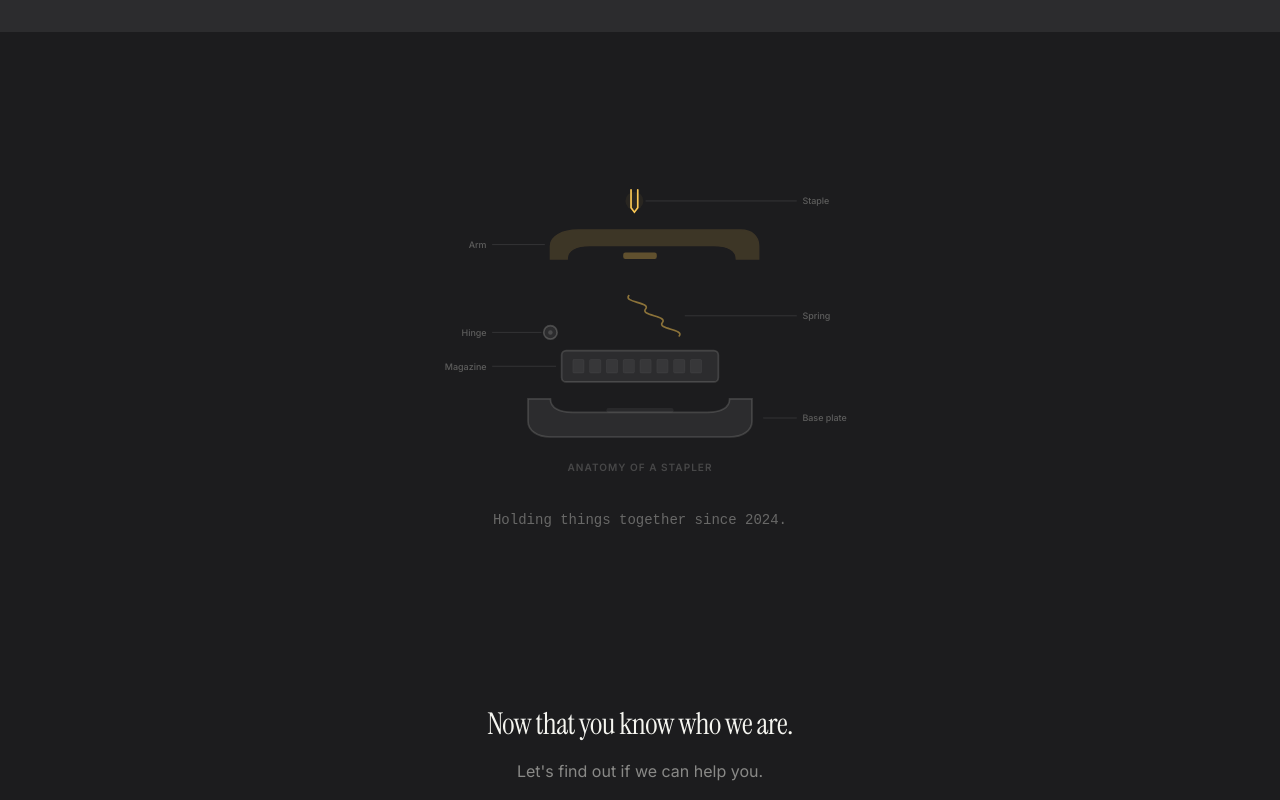
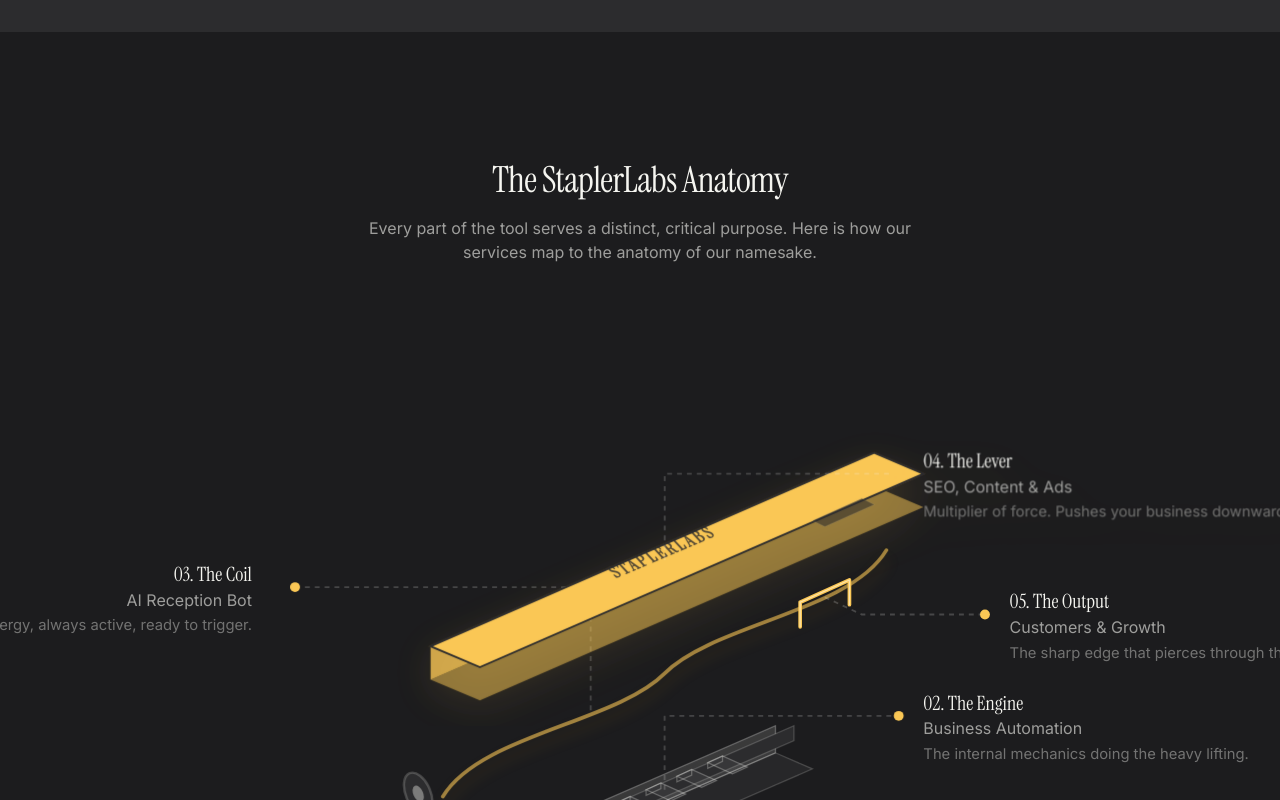
Before and after one commit to Robingautam1/staplerlabs, a Next.js app: page /about in a window 1280 px wide. Shown: the part 2340-3140 px from the top of the page. Built offline with nearby package versions, Linux system fonts and the light colour scheme.

Commit message:
feat: rebuild stapler diagram as 3D isometric

```diff
--- a/src/app/about/page.tsx
+++ b/src/app/about/page.tsx
@@ -186,11 +186,15 @@
       </section>
 
       {/* Stapler Diagram — exploded view */}
-      <section className="py-16 sm:py-24 px-6">
-        <div className="max-w-md mx-auto">
+      <section className="py-16 sm:py-32 px-6">
+        <div className="max-w-7xl mx-auto">
           <FadeIn>
+            <div className="mb-16 text-center">
+              <h2 className="font-display text-3xl sm:text-4xl mb-4">The StaplerLabs Anatomy</h2>
+              <p className="t-secondary text-base max-w-2xl mx-auto">Every part of the tool serves a distinct, critical purpose. Here is how our services map to the anatomy of our namesake.</p>
+            </div>
             <StaplerDiagram />
-            <p className="text-sm font-mono t-dim text-center mt-6">
+            <p className="text-sm font-mono t-dim text-center mt-12">
               Holding things together since 2024.
             </p>
           </FadeIn>
--- a/src/components/StaplerDiagram.tsx
+++ b/src/components/StaplerDiagram.tsx
@@ -6,104 +6,187 @@
 const f = "var(--font-inter), Inter, sans-serif";
 
 /**
- * StaplerDiagram — Exploded-view stapler with labeled floating parts.
- * Each part gently floats up/down on a staggered loop.
+ * StaplerDiagram — Large isometric 3D exploded view.
+ * Maps components to StaplerLabs Services.
  */
 export default function StaplerDiagram() {
-  const float = (delay: number, y: number = 4) => ({
+  const float = (delay: number, y: number = 8) => ({
     animate: { y: [-y, y, -y] },
-    transition: { duration: 4, repeat: Infinity, ease: "easeInOut" as const, delay },
+    transition: { duration: 6, repeat: Infinity, ease: "easeInOut" as const, delay },
   });
 
+  // Base isometric transform for the whole SVG group
+  // Angle for typical isometric is rotateX(60deg) rotateZ(-45deg),
+  // but we can just draw isometric paths manually for perfect crispness and custom 3D depth.
+
   return (
-    <svg viewBox="0 0 400 320" fill="none" className="w-full h-auto" style={{ overflow: "visible" }}>
-      {/* ── BASE / ANVIL ── */}
-      <motion.g {...float(0, 2)}>
-        <path
-          d="M100 240 L100 260 C100 268 108 274 120 274 L280 274 C292 274 300 268 300 260 L300 240 L280 240 C280 248 272 252 260 252 L140 252 C128 252 120 248 120 240 Z"
-          fill="var(--bg-card)"
-          stroke={`${ink}0.15)`}
-          strokeWidth="1.5"
-        />
-        {/* Anvil groove */}
-        <rect x="170" y="248" width="60" height="4" rx="2" fill={`${ink}0.06)`} />
-        {/* Label */}
-        <line x1="310" y1="257" x2="340" y2="257" stroke={`${ink}0.12)`} strokeWidth="0.8" />
-        <text x="345" y="260" fontSize="8" fill={`${ink}0.3)`} fontFamily={f} fontWeight="500">Base plate</text>
+    <div className="w-full relative">
+      <svg viewBox="0 0 1000 700" fill="none" className="w-full h-auto" style={{ overflow: "visible" }}>
+
+        <defs>
+          {/* Gradients to simulate 3D lighting without hardcoded colors */}
+          <linearGradient id="amberToYellow" x1="0%" y1="0%" x2="100%" y2="100%">
+            <stop offset="0%" stopColor="var(--yellow)" />
+            <stop offset="100%" stopColor="var(--amber)" />
+          </linearGradient>
+          <linearGradient id="baseGrad" x1="0%" y1="0%" x2="0%" y2="100%">
+            <stop offset="0%" stopColor="var(--bg-card)" />
+            <stop offset="100%" stopColor="var(--bg-deep)" />
+          </linearGradient>
+          <linearGradient id="metalGrad" x1="0%" y1="0%" x2="100%" y2="100%">
+            <stop offset="0%" stopColor={`${ink}0.08)`} />
+            <stop offset="100%" stopColor={`${ink}0.2)`} />
+          </linearGradient>
+          <filter id="partGlow">
+            <feDropShadow dx="0" dy="10" stdDeviation="15" floodColor="var(--amber)" floodOpacity="0.15" />
+          </filter>
+          <filter id="baseShadow">
+            <feDropShadow dx="0" dy="25" stdDeviation="25" floodColor="var(--ink)" floodOpacity="0.08" />
+          </filter>
+        </defs>
+
+        {/* ── BASE (The Foundation - Web Development) ── */}
+        <motion.g {...float(0, 3)} filter="url(#baseShadow)">
+          {/* Base bottom/shadow */}
+          <path d="M 270 600 L 590 460 L 680 500 L 360 640 Z" fill={`${ink}0.03)`} />
+
+          {/* Base Side Face */}
+          <path d="M 270 580 L 360 620 L 360 640 L 270 600 Z" fill="var(--bg-deep)" stroke={`${ink}0.1)`} strokeWidth="1" />
+          {/* Base Right Face */}
+          <path d="M 360 620 L 680 480 L 680 500 L 360 640 Z" fill={`${ink}0.05)`} stroke={`${ink}0.1)`} strokeWidth="1" />
+          {/* Base Top Face */}
+          <path d="M 270 580 L 590 440 L 680 480 L 360 620 Z" fill="url(#baseGrad)" stroke={`${ink}0.15)`} strokeWidth="1.5" />
+
+          {/* Anvil Plate */}
+          <path d="M 520 480 L 570 458 L 590 467 L 540 489 Z" fill="var(--bg-card)" stroke={`${ink}0.2)`} strokeWidth="1" />
+          {/* Anvil Grooves */}
+          <path d="M 545 470 L 555 466 M 555 474 L 565 470" stroke={`${ink}0.3)`} strokeWidth="1.5" strokeLinecap="round" />
+
+          {/* Label Connector */}
+          <path d="M 390 575 L 390 620 L 220 620" stroke={`${ink}0.2)`} strokeWidth="1.5" strokeDasharray="4 4" />
+          <circle cx="220" cy="620" r="4" fill="var(--amber)" />
+
+          <g transform="translate(200, 620)">
+            <text x="-15" y="-5" textAnchor="end" fontSize="16" fontFamily="var(--font-display)" fill="var(--ink)">01. The Foundation</text>
+            <text x="-15" y="15" textAnchor="end" fontSize="13" fontFamily={f} fill={`${ink}0.6)`}>Web Development & Infrastructure</text>
+            <text x="-15" y="35" textAnchor="end" fontSize="12" fontFamily={f} fill={`${ink}0.4)`}>The solid base where everything begins.</text>
+          </g>
         </motion.g>
 
-      {/* ── MAGAZINE / STAPLE CHANNEL ── */}
-      <motion.g {...float(0.5, 3)}>
-        <rect x="130" y="196" width="140" height="28" rx="4" fill="var(--bg-card)" stroke={`${ink}0.15)`} strokeWidth="1.5" />
-        {/* Staples inside */}
-        {[0, 1, 2, 3, 4, 5, 6, 7].map((i) => (
-          <rect key={i} x={140 + i * 15} y="204" width="10" height="12" rx="1" fill={`${ink}0.06)`} stroke={`${ink}0.08)`} strokeWidth="0.5" />
-        ))}
-        {/* Label */}
-        <line x1="68" y1="210" x2="125" y2="210" stroke={`${ink}0.12)`} strokeWidth="0.8" />
-        <text x="63" y="213" fontSize="8" fill={`${ink}0.3)`} fontFamily={f} fontWeight="500" textAnchor="end">Magazine</text>
+        {/* ── MAGAZINE TRAY (The Engine - Business Automation) ── */}
+        <motion.g {...float(1, 6)}>
+          {/* Top of Base / Pivot Block */}
+          <path d="M 300 520 L 340 502 L 360 511 L 320 529 Z" fill="var(--bg-card)" stroke={`${ink}0.2)`} strokeWidth="1.5" />
+          <path d="M 320 529 L 360 511 L 360 540 L 320 558 Z" fill={`${ink}0.05)`} stroke={`${ink}0.2)`} strokeWidth="1.5" />
+          <path d="M 300 520 L 320 529 L 320 558 L 300 549 Z" fill="var(--bg-deep)" stroke={`${ink}0.2)`} strokeWidth="1.5" />
+
+          {/* Tray Side */}
+          <path d="M 330 450 L 610 328 L 610 350 L 330 472 Z" fill="url(#metalGrad)" stroke={`${ink}0.3)`} strokeWidth="1" />
+          {/* Tray Bottom */}
+          <path d="M 330 472 L 610 350 L 640 363 L 360 485 Z" fill={`${ink}0.05)`} stroke={`${ink}0.2)`} strokeWidth="1" />
+          {/* Tray Inner Wall */}
+          <path d="M 345 450 L 625 328 L 625 340 L 345 462 Z" fill="var(--bg-card)" stroke={`${ink}0.2)`} strokeWidth="1" />
+
+          {/* Rows of Staples (Automation Tasks) */}
+          {[0, 1, 2, 3, 4, 5, 6, 7].map((i) => {
+            const x = 380 + i * 25;
+            const y = 435 - i * 11;
+            return (
+              <g key={i}>
+                <path d={`M ${x} ${y} L ${x + 12} ${y - 5.5} L ${x + 12} ${y - 1} L ${x} ${y + 4.5} Z`} fill="var(--bg-card)" stroke={`${ink}0.3)`} strokeWidth="1" />
+                <path d={`M ${x} ${y} L ${x + 20} ${y + 9} L ${x + 32} ${y + 3.5} L ${x + 12} ${y - 5.5} Z`} fill={`${ink}0.05)`} stroke={`${ink}0.3)`} strokeWidth="1" />
+              </g>
+            );
+          })}
+
+          {/* Label Connector */}
+          <path d="M 520 380 L 520 320 L 710 320" stroke={`${ink}0.2)`} strokeWidth="1.5" strokeDasharray="4 4" />
+          <circle cx="710" cy="320" r="4" fill="var(--amber)" />
+
+          <g transform="translate(730, 320)">
+            <text x="0" y="-5" textAnchor="start" fontSize="16" fontFamily="var(--font-display)" fill="var(--ink)">02. The Engine</text>
+            <text x="0" y="15" textAnchor="start" fontSize="13" fontFamily={f} fill={`${ink}0.6)`}>Business Automation</text>
+            <text x="0" y="35" textAnchor="start" fontSize="12" fontFamily={f} fill={`${ink}0.4)`}>The internal mechanics doing the heavy lifting.</text>
+          </g>
         </motion.g>
 
-      {/* ── SPRING ── */}
-      <motion.g {...float(1.0, 5)}>
-        <path
-          d="M190 148 C185 154 210 154 205 160 C200 166 225 166 220 172 C215 178 240 178 235 184"
-          stroke="var(--amber)"
-          strokeWidth="1.5"
-          fill="none"
-          strokeLinecap="round"
-          opacity="0.5"
-        />
-        {/* Label */}
-        <line x1="240" y1="166" x2="340" y2="166" stroke={`${ink}0.12)`} strokeWidth="0.8" />
-        <text x="345" y="169" fontSize="8" fill={`${ink}0.3)`} fontFamily={f} fontWeight="500">Spring</text>
+        {/* ── SPRING (The Tension - AI Bot) ── */}
+        <motion.g {...float(2, 5)}>
+          <path d="M 340 380 C 370 330, 480 320, 520 280 C 560 240, 670 230, 700 180"
+            fill="none" stroke="var(--amber)" strokeWidth="3" strokeLinecap="round" opacity="0.6" style={{ filter: "drop-shadow(0px 8px 6px rgba(198,144,10,0.3))" }} />
+
+          {/* Label Connector */}
+          <path d="M 460 310 L 460 210 L 220 210" stroke={`${ink}0.2)`} strokeWidth="1.5" strokeDasharray="4 4" />
+          <circle cx="220" cy="210" r="4" fill="var(--amber)" />
+
+          <g transform="translate(200, 210)">
+            <text x="-15" y="-5" textAnchor="end" fontSize="16" fontFamily="var(--font-display)" fill="var(--ink)">03. The Coil</text>
+            <text x="-15" y="15" textAnchor="end" fontSize="13" fontFamily={f} fill={`${ink}0.6)`}>AI Reception Bot</text>
+            <text x="-15" y="35" textAnchor="end" fontSize="12" fontFamily={f} fill={`${ink}0.4)`}>Stores energy, always active, ready to trigger.</text>
+          </g>
         </motion.g>
 
-      {/* ── ARM / TOP JAW ── */}
-      <motion.g {...float(1.5, 6)}>
-        <path
-          d="M120 120 L120 108 C120 100 130 94 145 94 L290 94 C300 94 306 100 306 108 L306 120 L286 120 C286 112 278 108 266 108 L155 108 C143 108 135 112 135 120 Z"
-          fill="var(--amber)"
-          opacity="0.15"
-          stroke="var(--amber)"
-          strokeWidth="1.2"
-        />
-        {/* Striker plate */}
-        <rect x="185" y="114" width="30" height="6" rx="2" fill="var(--amber)" opacity="0.3" />
-        {/* Label */}
-        <line x1="68" y1="107" x2="115" y2="107" stroke={`${ink}0.12)`} strokeWidth="0.8" />
-        <text x="63" y="110" fontSize="8" fill={`${ink}0.3)`} fontFamily={f} fontWeight="500" textAnchor="end">Arm</text>
+        {/* ── THE ARM (The Lever - SEO & Growth / Advertising) ── */}
+        <motion.g {...float(3, 9)} filter="url(#partGlow)">
+          {/* Arm Side */}
+          <path d="M 330 250 L 690 93 L 690 120 L 330 277 Z" fill="var(--amber)" opacity="0.8" />
+          {/* Arm Bottom/Inner */}
+          <path d="M 330 277 L 690 120 L 730 137 L 370 294 Z" fill="var(--amber)" opacity="0.5" />
+          {/* Arm Top Face */}
+          <path d="M 330 250 L 690 93 L 730 110 L 370 267 Z" fill="url(#amberToYellow)" stroke="var(--bg-card)" strokeWidth="1.5" />
+
+          {/* Branding on Arm */}
+          <g transform="translate(480, 195) rotate(-23) skewX(20)">
+            <text x="0" y="0" fontSize="14" fontWeight="800" fontFamily="var(--font-display)" fill="var(--bg-card)" opacity="0.8" letterSpacing="2">STAPLERLABS</text>
+          </g>
+
+          {/* Striker Plate inside arm */}
+          <path d="M 640 148 L 680 130 L 690 135 L 650 153 Z" fill="var(--bg-card)" stroke={`${ink}0.1)`} strokeWidth="1" opacity="0.6" />
+
+          {/* Label Connector */}
+          <path d="M 520 180 L 520 110 L 710 110" stroke={`${ink}0.2)`} strokeWidth="1.5" strokeDasharray="4 4" />
+          <circle cx="710" cy="110" r="4" fill="var(--yellow)" />
+
+          <g transform="translate(730, 110)">
+            <text x="0" y="-5" textAnchor="start" fontSize="16" fontFamily="var(--font-display)" fill="var(--ink)">04. The Lever</text>
+            <text x="0" y="15" textAnchor="start" fontSize="13" fontFamily={f} fill={`${ink}0.6)`}>SEO, Content & Ads</text>
+            <text x="0" y="35" textAnchor="start" fontSize="12" fontFamily={f} fill={`${ink}0.4)`}>Multiplier of force. Pushes your business downward to make an impact.</text>
+          </g>
         </motion.g>
 
-      {/* ── HINGE PIN ── */}
-      <motion.g {...float(0.8, 4)}>
-        <circle cx="120" cy="180" r="6" fill="var(--bg-card)" stroke={`${ink}0.2)`} strokeWidth="1.5" />
-        <circle cx="120" cy="180" r="2" fill={`${ink}0.15)`} />
-        {/* Label */}
-        <line x1="68" y1="180" x2="112" y2="180" stroke={`${ink}0.12)`} strokeWidth="0.8" />
-        <text x="63" y="183" fontSize="8" fill={`${ink}0.3)`} fontFamily={f} fontWeight="500" textAnchor="end">Hinge</text>
+        {/* ── THE SINGLE STAPLE (The Result) ── */}
+        <motion.g {...float(4, 3)}>
+          <path d="M 630 220 L 670 202 M 630 220 L 630 240 M 670 202 L 670 222" fill="none" stroke="var(--yellow)" strokeWidth="3" strokeLinecap="round" strokeLinejoin="round" />
+          {/* Light glow on staple */}
+          <path d="M 630 220 L 670 202 M 630 220 L 630 240 M 670 202 L 670 222" fill="none" stroke="#FFFFFF" strokeWidth="1" strokeLinecap="round" strokeLinejoin="round" opacity="0.5" />
+
+          <path d="M 650 216 L 680 230 L 780 230" stroke={`${ink}0.2)`} strokeWidth="1.5" strokeDasharray="4 4" />
+          <circle cx="780" cy="230" r="4" fill="var(--yellow)" />
+
+          <g transform="translate(800, 230)">
+            <text x="0" y="-5" textAnchor="start" fontSize="16" fontFamily="var(--font-display)" fill="var(--ink)">05. The Output</text>
+            <text x="0" y="15" textAnchor="start" fontSize="13" fontFamily={f} fill={`${ink}0.6)`}>Customers & Growth</text>
+            <text x="0" y="35" textAnchor="start" fontSize="12" fontFamily={f} fill={`${ink}0.4)`}>The sharp edge that pierces through the noise.</text>
+          </g>
         </motion.g>
 
-      {/* ── SINGLE STAPLE (ejecting) ── */}
-      <motion.g {...float(2.0, 3)}>
-        <path
-          d="M192 58 L192 74 L195 78 L198 74 L198 58"
-          stroke="var(--amber)"
-          strokeWidth="1.5"
-          fill="none"
-          strokeLinecap="round"
-        />
-        {/* Glow */}
-        <circle cx="195" cy="68" r="8" fill="var(--amber)" opacity="0.06" />
-        {/* Label */}
-        <line x1="205" y1="68" x2="340" y2="68" stroke={`${ink}0.12)`} strokeWidth="0.8" />
-        <text x="345" y="71" fontSize="8" fill={`${ink}0.3)`} fontFamily={f} fontWeight="500">Staple</text>
+        {/* ── HINGE / PIN (The Connection) ── */}
+        <motion.g {...float(0.5, 2)}>
+          <ellipse cx="320" cy="380" rx="10" ry="18" fill="var(--bg-card)" stroke={`${ink}0.2)`} strokeWidth="2" transform="rotate(-23 320 380)" />
+          <ellipse cx="320" cy="380" rx="4" ry="7" fill={`${ink}0.4)`} transform="rotate(-23 320 380)" />
+
+          {/* Label Connector */}
+          <path d="M 310 390 L 220 440 L 150 440" stroke={`${ink}0.2)`} strokeWidth="1.5" strokeDasharray="4 4" />
+          <circle cx="150" cy="440" r="4" fill="var(--amber)" />
+
+          <g transform="translate(130, 440)">
+            <text x="-15" y="-5" textAnchor="end" fontSize="16" fontFamily="var(--font-display)" fill="var(--ink)">06. The Hinge</text>
+            <text x="-15" y="15" textAnchor="end" fontSize="13" fontFamily={f} fill={`${ink}0.6)`}>Data & Analytics</text>
+            <text x="-15" y="35" textAnchor="end" fontSize="12" fontFamily={f} fill={`${ink}0.4)`}>The pivot point connecting the strategy to the base.</text>
+          </g>
         </motion.g>
 
-      {/* ── Title ── */}
-      <text x="200" y="306" textAnchor="middle" fontSize="9" fill={`${ink}0.2)`} fontFamily={f} fontWeight="600" letterSpacing="0.1em">
-        ANATOMY OF A STAPLER
-      </text>
       </svg>
+    </div>
   );
 }
```
Lines whose indentation alone changed are shown as unchanged.
